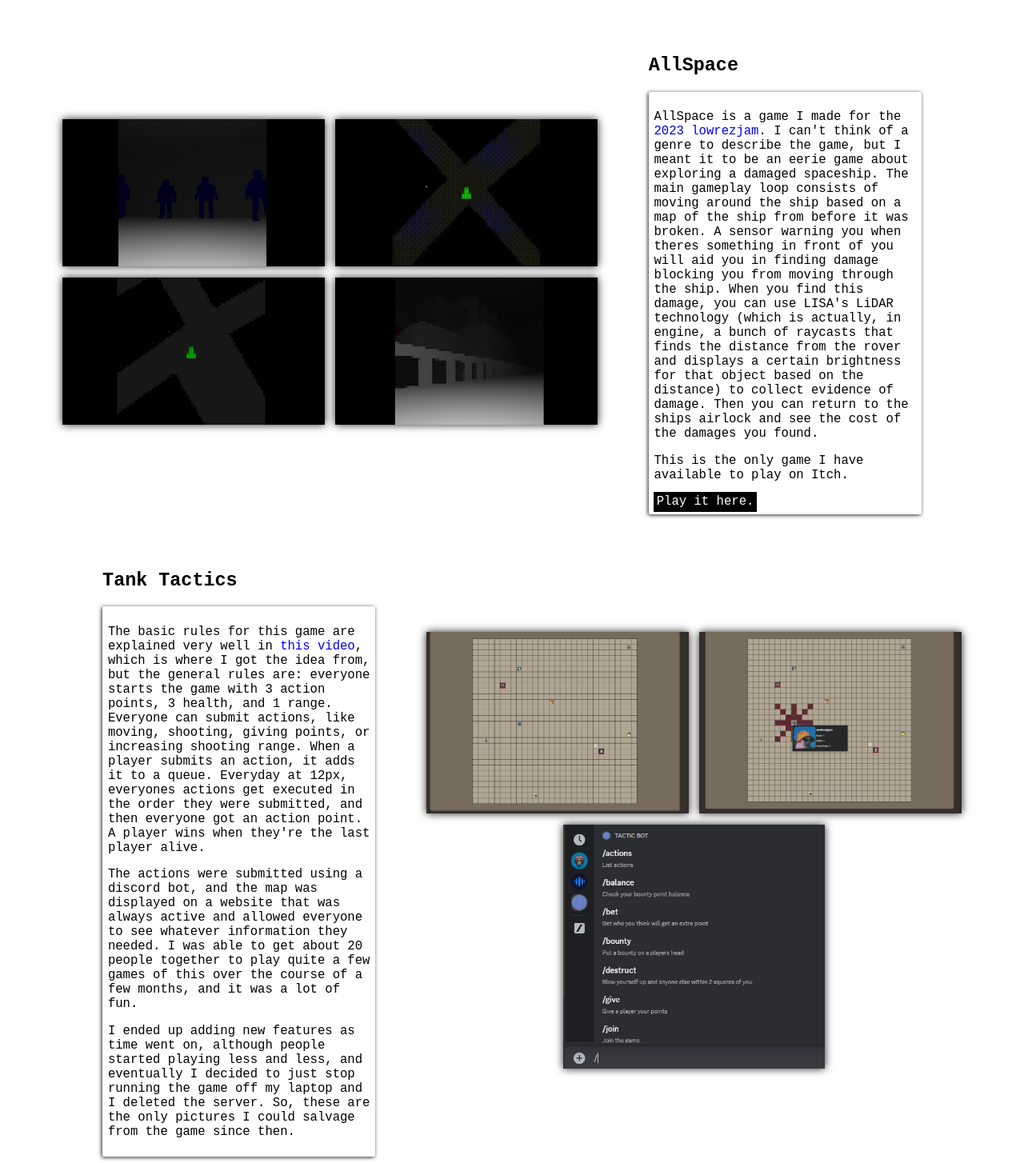
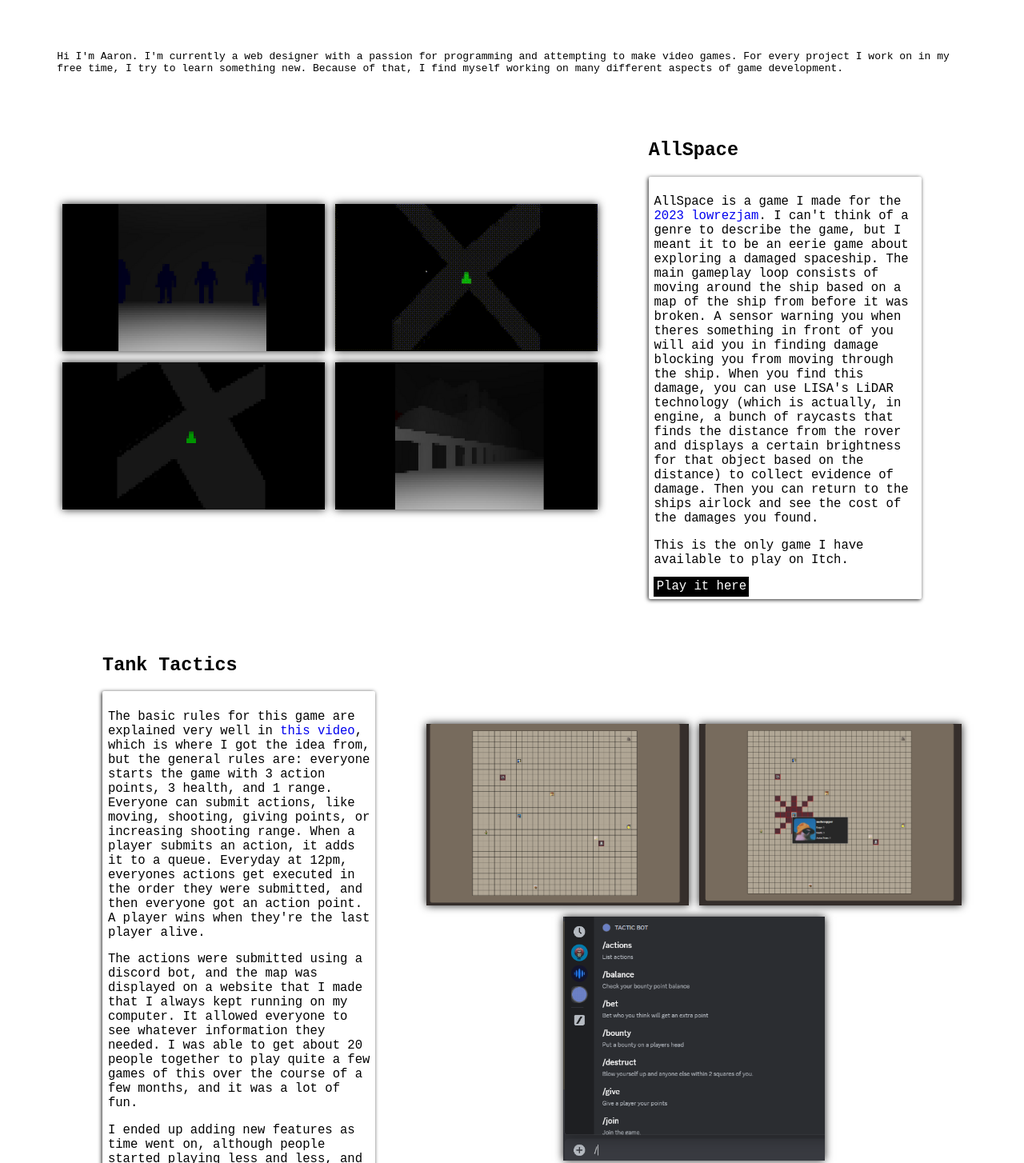
Before and after one commit to batskywalker/Portfolio, a plain HTML site: page index.html in a window 1280 px wide. Shown: the top 1454 px of the page at 80% size. Drawn offline with Linux system fonts and the light colour scheme.

Commit message:
about me so far

```diff
--- a/index.html
+++ b/index.html
@@ -9,6 +9,10 @@
     </head>
 
     <body>
+        <section id="about">
+            <p>Hi I'm Aaron. I'm currently a web designer with a passion for programming and attempting to make video games. For every project I work on in my free time, I try to learn something new. Because of that, I find myself working on many different aspects of game development. </p>
+        </section>
+
         <section>
             <div class="images">
                 <img src="images/allspace - people.png">
@@ -21,7 +25,7 @@
                 <article>
                     <p>AllSpace is a game I made for the <a href="https://itch.io/jam/lowrezjam-2023" target="_blank">2023 lowrezjam</a>. I can't think of a genre to describe the game, but I meant it to be an eerie game about exploring a damaged spaceship. The main gameplay loop consists of moving around the ship based on a map of the ship from before it was broken. A sensor warning you when theres something in front of you will aid you in finding damage blocking you from moving through the ship. When you find this damage, you can use LISA's LiDAR technology (which is actually, in engine, a bunch of raycasts that finds the distance from the rover and displays a certain brightness for that object based on the distance) to collect evidence of damage. Then you can return to the ships airlock and see the cost of the damages you found.</p>
                     <p>This is the only game I have available to play on Itch.</p>
-                    <a href="https://batskywalker.itch.io/allspace" target="_blank" id="play">Play it here.</a>
+                    <a href="https://batskywalker.itch.io/allspace" target="_blank" id="play">Play it here</a>
                 </article>
             </div>
         </section>
@@ -30,8 +34,8 @@
             <div class="content">
                 <h1>Tank Tactics</h1>
                 <article>
-                    <p>The basic rules for this game are explained very well in <a href="https://www.youtube.com/watch?v=aOYbR-Q_4Hs&t=248s">this video</a>, which is where I got the idea from, but the general rules are: everyone starts the game with 3 action points, 3 health, and 1 range. Everyone can submit actions, like moving, shooting, giving points, or increasing shooting range. When a player submits an action, it adds it to a queue. Everyday at 12px, everyones actions get executed in the order they were submitted, and then everyone got an action point. A player wins when they're the last player alive.</p>
-                    <p>The actions were submitted using a discord bot, and the map was displayed on a website that was always active and allowed everyone to see whatever information they needed. I was able to get about 20 people together to play quite a few games of this over the course of a few months, and it was a lot of fun.</p>
+                    <p>The basic rules for this game are explained very well in <a href="https://www.youtube.com/watch?v=aOYbR-Q_4Hs&t=248s">this video</a>, which is where I got the idea from, but the general rules are: everyone starts the game with 3 action points, 3 health, and 1 range. Everyone can submit actions, like moving, shooting, giving points, or increasing shooting range. When a player submits an action, it adds it to a queue. Everyday at 12pm, everyones actions get executed in the order they were submitted, and then everyone got an action point. A player wins when they're the last player alive.</p>
+                    <p>The actions were submitted using a discord bot, and the map was displayed on a website that I made that I always kept running on my computer. It allowed everyone to see whatever information they needed. I was able to get about 20 people together to play quite a few games of this over the course of a few months, and it was a lot of fun.</p>
                     <p>I ended up adding new features as time went on, although people started playing less and less, and eventually I decided to just stop running the game off my laptop and I deleted the server. So, these are the only pictures I could salvage from the game since then.</p>
                 </article>
             </div>
```
